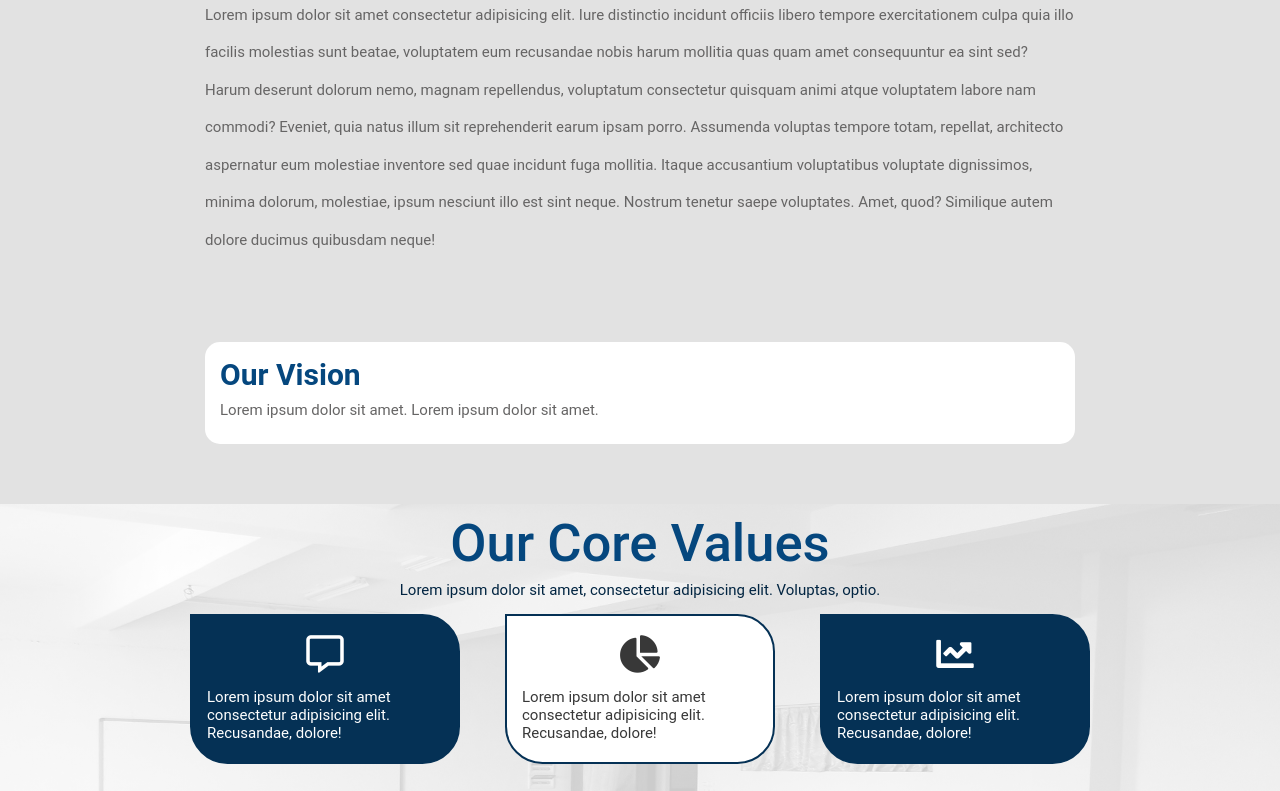
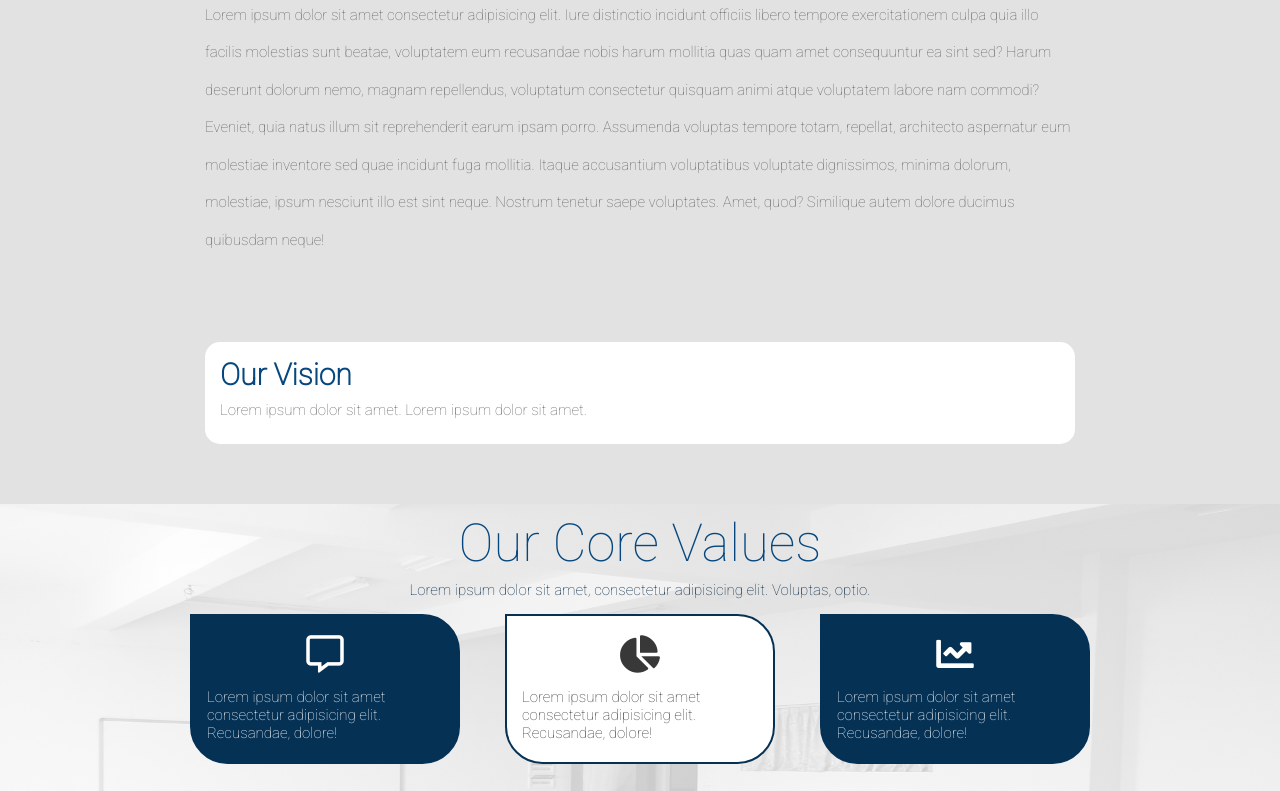
Before and after one commit to TalhaMW/skylarkCS.io, a plain HTML site: page about.html in a window 1280 px wide. Shown: the part 670-1461 px from the top of the page. Drawn offline with Linux system fonts and the light colour scheme.

Commit message:
bug fixes update repo skylarkCS

```diff
--- a/about.html
+++ b/about.html
@@ -5,6 +5,9 @@
     <meta http-equiv="X-UA-Compatible" content="IE=edge">
     <meta name="viewport" content="width=device-width, initial-scale=1.0">
     <meta name="description" content="about us,who we ar,all about Skylark Solutions">
+    <link rel="preconnect" href="https://fonts.googleapis.com">
+<link rel="preconnect" href="https://fonts.gstatic.com" crossorigin>
+<link href="https://fonts.googleapis.com/css2?family=Roboto:wght@100&display=swap" rel="stylesheet">
     <link rel="stylesheet" href="https://use.fontawesome.com/releases/v5.15.4/css/all.css" integrity="sha384-DyZ88mC6Up2uqS4h/KRgHuoeGwBcD4Ng9SiP4dIRy0EXTlnuz47vAwmeGwVChigm" crossorigin="anonymous">
     <link rel="stylesheet" type="text/css" href="css/about.css">
     <title>About || Skylark Solutions</title>
--- a/css/about.css
+++ b/css/about.css
@@ -135,10 +135,6 @@ padding: 3rem;
 #our-core-values{
     background: linear-gradient(rgba(255, 255, 255,0.8),rgba(255,255,255,0.8)),url("images/pexels-pixabay-267507.jpg") fixed no-repeat center center/cover;
 }
-.our-core-values-content{
-
-}
-
 .our-values-heading-para {
     display: flex;
     flex-direction: column;
```
